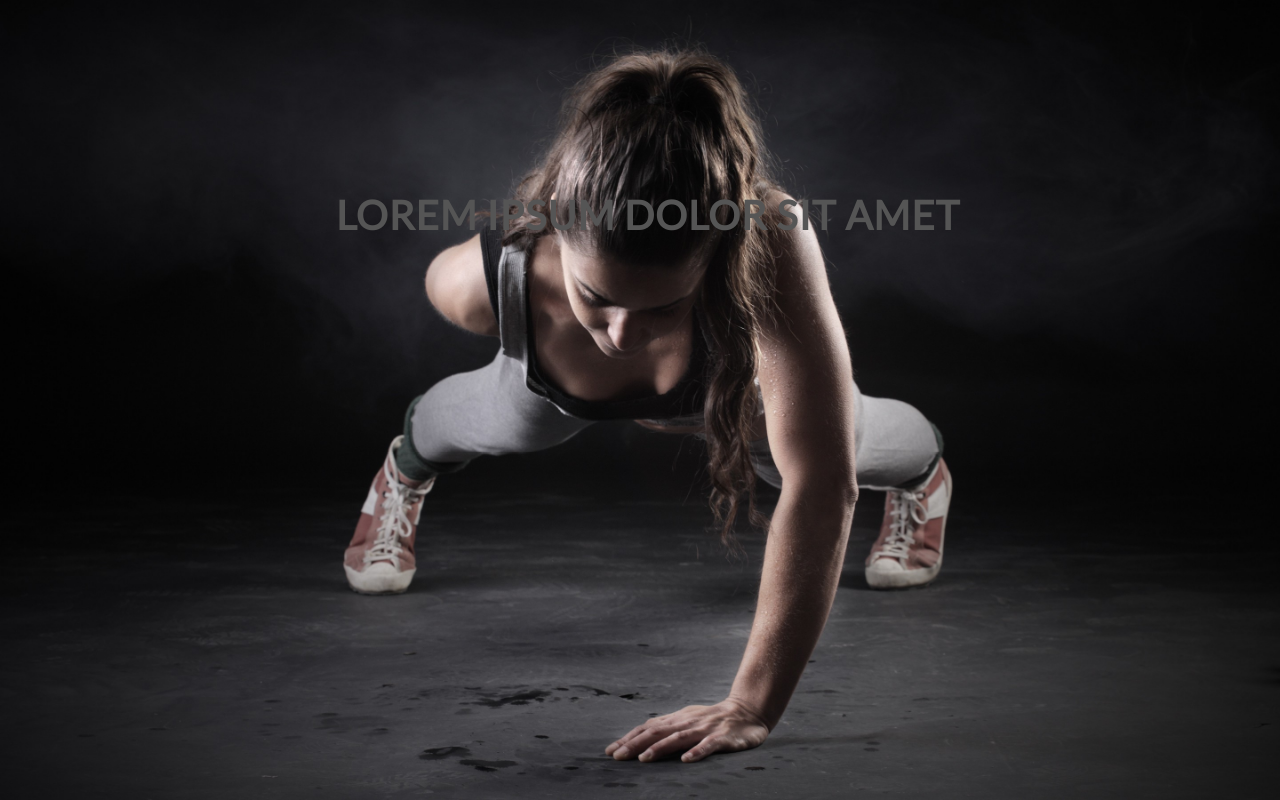
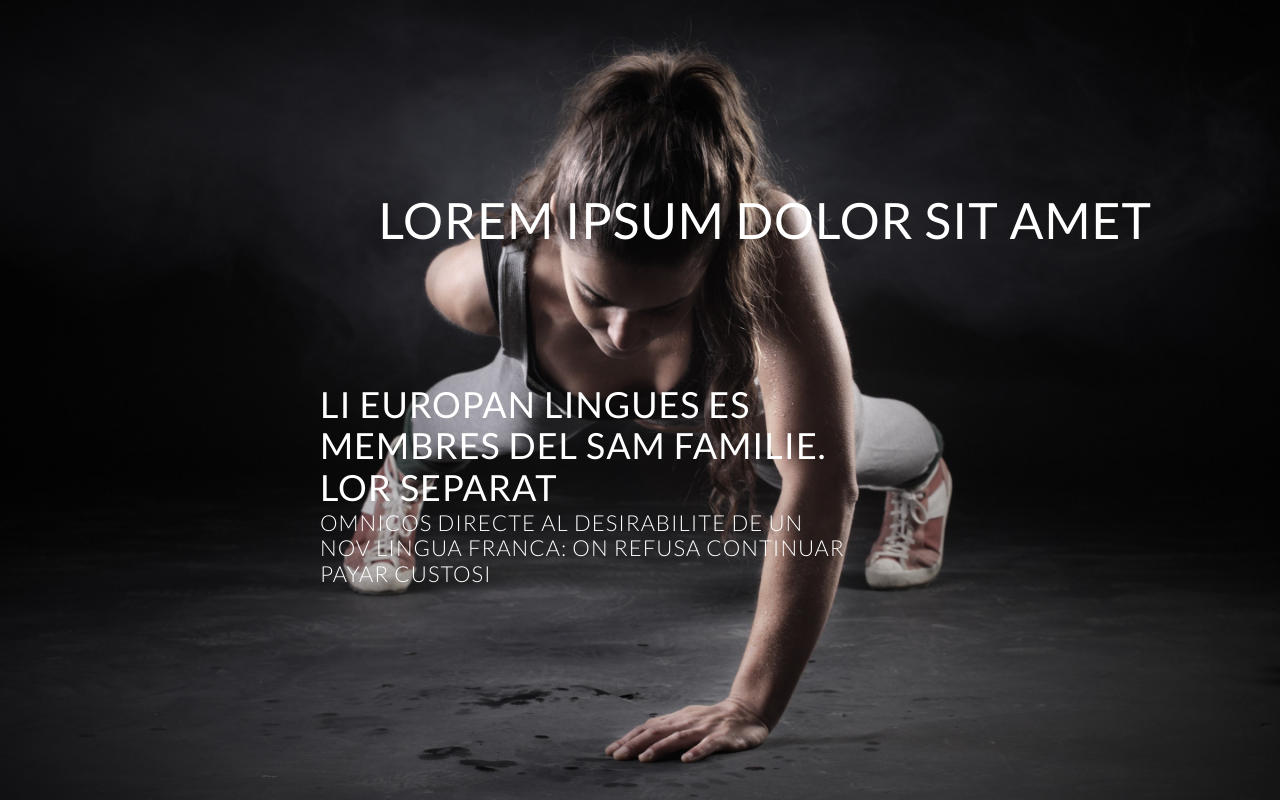
Before and after one commit to webyou-pl/Fenomeno, a PHP site: page / in a window 1280 px wide. Run offline with PHP 8.4, Linux system fonts and the light colour scheme.

Commit message:
Text added and moved

```diff
--- a/index.html
+++ b/index.html
@@ -26,9 +26,14 @@
             <div class="row">
             <h1>Lorem ipsum dolor sit amet</h1>
             </div>
-            <div class="row open-mid">
-            <h2></h2>
-            </div>
+                <div class="row  opening-mid">
+                    <div>
+                    <h2>Li Europan lingues es membres del sam familie. Lor separat
+                    </h2>
+                    </div>
+                    <div>
+                    <h3>Omnicos directe al desirabilite de un nov lingua franca: On refusa continuar payar custosi </h3></div>
+                </div>
 
 
 
--- a/resources/css/style.css
+++ b/resources/css/style.css
@@ -14,7 +14,7 @@ color:   #
 html,
 body{
     background-color:#fff;
-    color: #555;
+    color: #ffffff;
     font-family:'Lato', 'Arial', 'sans-serif';
     font-weight:300;
     font-size:20px;
@@ -49,11 +49,34 @@ header{
 /* OPENING SITE */
 
 h1{
-    font-size: 250%
-    font-weight:400;
+    font-size: 250%;
+    font-weight: 400;
+    text-transform: uppercase;
+    position:fixed;
+    margin-top: 15%;
+    right: 10%;
+    letter-spacing: 1px;
+}
+.opening-mid{
+    font-weight: 300;
     text-transform: uppercase;
     position:absolute;
-    margin-top: 15%;
-    right: 25%;
+    left: 25%;
+    margin-top:30%;
+}
+h2{
+    font-size: 180%;
+    font-weight: 500;
     letter-spacing: 1px;
+    margin-right: 40%;
+
+
 }
+h3{
+    font-size: 110%;
+    font-weight: 300;
+    letter-spacing: 1px;
+    margin-top:2px;
+    margin-right: 45%;
+
+}
```
